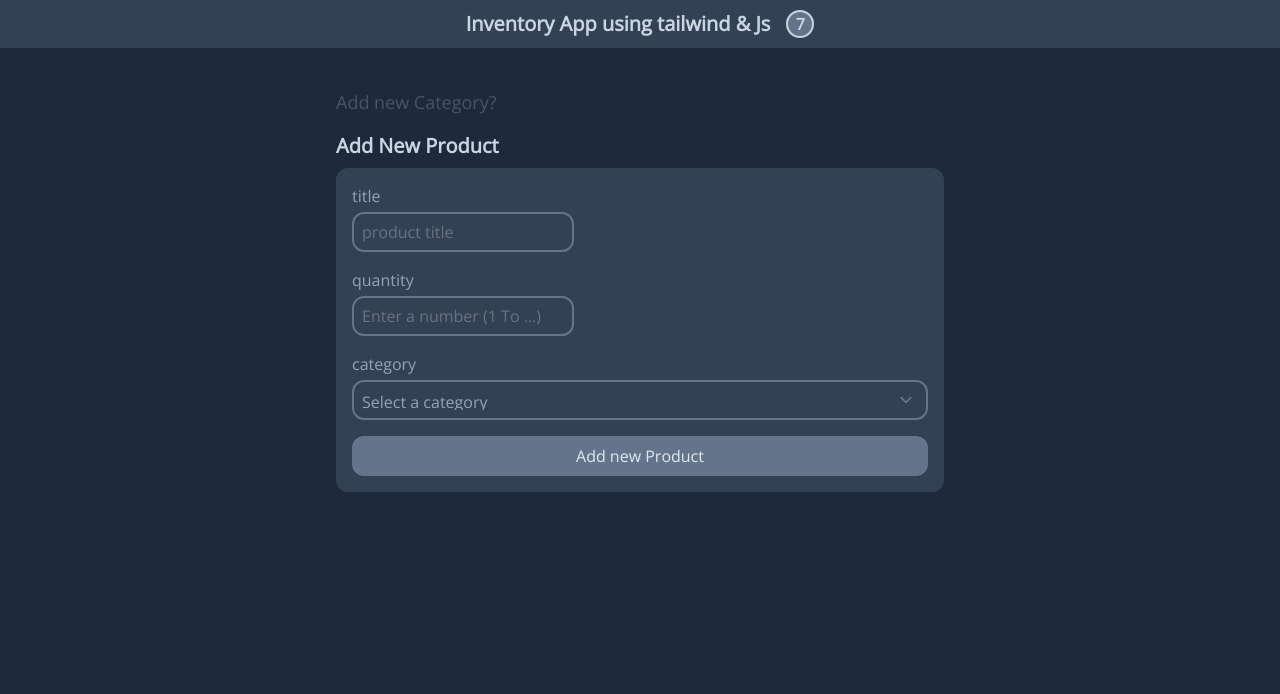
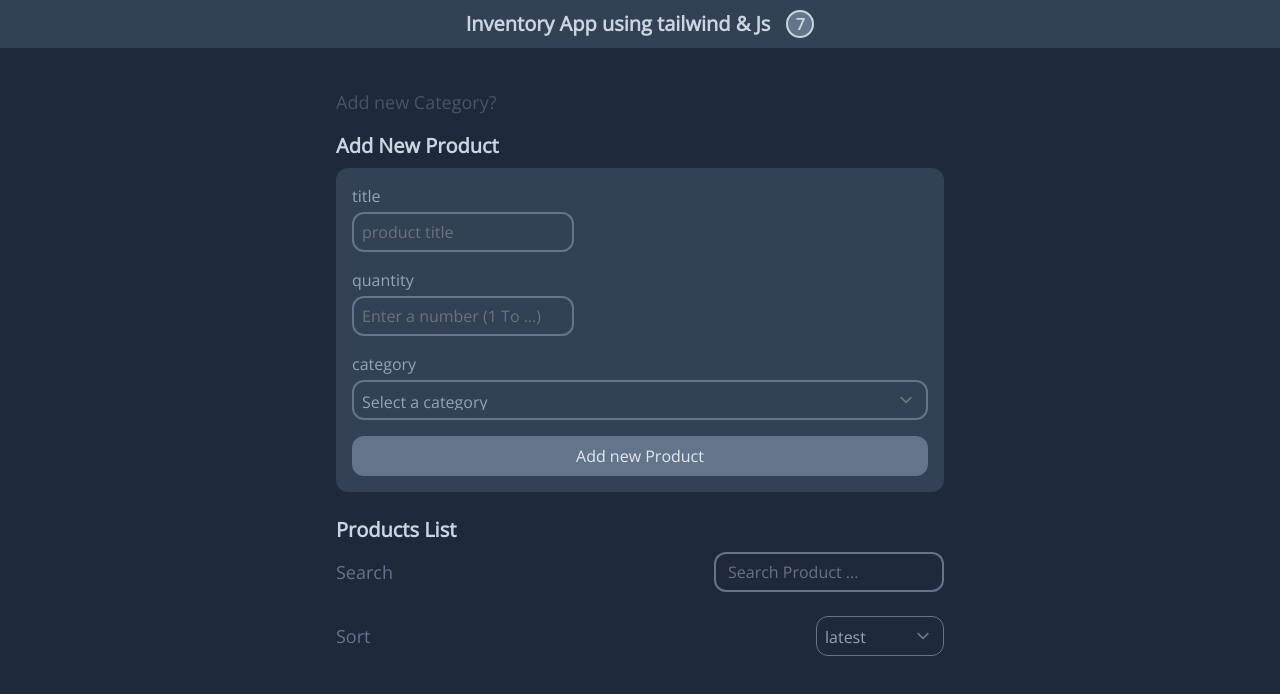
Before and after one commit to amirk1998/Inventory-App-React, a React (Vite) app: page / in a window 1280 px wide. Shown: the top 694 px of the page. Built offline with nearby package versions, Linux system fonts and the light colour scheme.

Commit message:
Sort and Search Logic has been added

```diff
--- a/index.html
+++ b/index.html
@@ -4,7 +4,7 @@
     <meta charset="UTF-8" />
     <link rel="icon" type="image/svg+xml" href="/vite.svg" />
     <meta name="viewport" content="width=device-width, initial-scale=1.0" />
-    <title>Vite + React</title>
+    <title>Inventory App</title>
   </head>
   <body>
     <div id="root"></div>
--- a/package.json
+++ b/package.json
@@ -21,7 +21,7 @@
     "autoprefixer": "^10.4.14",
     "eslint": "^8.38.0",
     "eslint-plugin-react": "^7.32.2",
-    "eslint-plugin-react-hooks": "^4.6.0",
+    "eslint-plugin-react-hooks": "^5.0.0-next-ed545ae3d-20230425",
     "eslint-plugin-react-refresh": "^0.3.4",
     "postcss": "^8.4.23",
     "tailwindcss": "^3.3.1",
--- a/src/App.jsx
+++ b/src/App.jsx
@@ -1,12 +1,48 @@
-import { useState } from 'react';
+import { useEffect, useState } from 'react';
 import CategoryForm from './Components/Category/Category';
 import Navbar from './Components/Navbar/Navbar';
 import ProductsForm from './Components/Products/Products';
 import ProductsList from './Components/Products/ProductsList';
+import Filter from './Components/Filter/Filter';
 
 function App() {
   const [categories, setCategories] = useState([]);
   const [products, setProducts] = useState([]);
+  const [filteredProducts, setFilteredProducts] = useState([]);
+  const [sort, setSort] = useState('latest');
+  const [searchValue, setSearchValue] = useState('');
+
+  useEffect(() => {
+    let result = products;
+    result = filterSearchTitle(result);
+    result = sortDate(result);
+    setFilteredProducts(result);
+    // eslint-disable-next-line react-hooks/exhaustive-deps
+  }, [products, sort, searchValue]);
+
+  const searchHandler = (e) => {
+    setSearchValue(e.target.value.trim().toLowerCase());
+  };
+
+  const sortHandler = (e) => {
+    setSort(e.target.value);
+  };
+
+  const filterSearchTitle = (array) => {
+    return array.filter((p) => p.title.toLowerCase().includes(searchValue));
+  };
+
+  const sortDate = (array) => {
+    let sortedProducts = [...array];
+    return sortedProducts.sort((a, b) => {
+      // return new Date(a.createdAt) > new Date(b.createdAt) ? -1 : 1;
+      if (sort === 'latest') {
+        return new Date(a.updatedAt) > new Date(b.updatedAt) ? 1 : -1;
+      } else if (sort === 'earliest') {
+        return new Date(a.updatedAt) > new Date(b.updatedAt) ? -1 : 1;
+      }
+    });
+  };
 
   return (
     <div className='App bg-slate-800 min-h-screen w-full'>
@@ -15,7 +51,18 @@ function App() {
       <div className='container max-w-screen-sm mx-auto p-4'>
         <CategoryForm setCategories={setCategories} />
         <ProductsForm categories={categories} setProducts={setProducts} />
-        <ProductsList products={products} categories={categories} />
+        <h2 className='text-xl text-slate-300 font-bold mb-2'>Products List</h2>
+        <Filter
+          sort={sort}
+          searchValue={searchValue}
+          onSort={sortHandler}
+          onSearch={searchHandler}
+        />
+        <ProductsList
+          products={filteredProducts}
+          setProducts={setProducts}
+          categories={categories}
+        />
       </div>
     </div>
   );
--- /dev/null
+++ b/src/Components/Filter/Filter.jsx
@@ -0,0 +1,43 @@
+const Filter = ({ sort, searchValue, onSort, onSearch }) => {
+  return (
+    <div>
+      {/* Search */}
+      <div className='flex items-center justify-between mb-6 w-full'>
+        <label htmlFor='search-input' className='text-slate-500 text-lg'>
+          Search
+        </label>
+        <input
+          type='text'
+          name='search-input'
+          id='search-input'
+          value={searchValue}
+          onChange={onSearch}
+          className='block bg-transparent h-10 pl-3 rounded-xl border-2 border-slate-500 text-slate-400'
+          placeholder='Search Product ... '
+        />
+      </div>
+      {/* Sort */}
+      <div className='flex items-center justify-between mb-6'>
+        <label htmlFor='sort-products' className='text-slate-500 text-lg'>
+          Sort
+        </label>
+        <select
+          name='sort-products'
+          id='sort-products'
+          value={sort}
+          onChange={onSort}
+          className='form-select bg-transparent text-slate-400 rounded-xl border border-slate-500 h-10 px-2 appearance-none w-32'
+        >
+          <option className='bg-slate-500 text-slate-300' value='latest'>
+            latest
+          </option>
+          <option className='bg-slate-500 text-slate-300' value='earliest'>
+            earliest
+          </option>
+        </select>
+      </div>
+    </div>
+  );
+};
+
+export default Filter;
--- a/src/Components/Products/ProductsList.jsx
+++ b/src/Components/Products/ProductsList.jsx
@@ -1,14 +1,25 @@
-const ProductsList = ({ products, categories }) => {
+const ProductsList = ({ products, setProducts, categories }) => {
   const options = { hour: '2-digit', minute: '2-digit', hour12: false };
 
   const findCategory = (categoryID) => {
     return categories.find((item) => item.id === parseInt(categoryID)).title;
   };
+
+  const deleteProduct = (productID) => {
+    const filteredProducts = products.filter(
+      (product) => product.id !== parseInt(productID)
+    );
+    setProducts(filteredProducts);
+  };
+
   return (
     <div className='flex flex-col gap-y-2'>
       {products.map((product) => {
         return (
-          <div className='flex items-center justify-between' key={product.id}>
+          <div
+            className='flex items-center justify-between overflow-x-auto w-full'
+            key={product.id}
+          >
             <p className='text-base text-slate-300 font-bold '>
               {product.title}
             </p>
@@ -30,6 +41,7 @@ const ProductsList = ({ products, categories }) => {
               </span>
 
               <button
+                onClick={() => deleteProduct(product.id)}
                 className=' delete-product text-base border border-red-400 px-2 py-0.5 rounded-2xl text-red-400 hover:text-red-600 hover:border-red-600 font-bold'
                 aria-label='delete-product'
                 data-product-id={product.id}
```
Also changed, not shown: .eslintrc.cjs, 1 other file (tests, documents, lock files or other folders).
